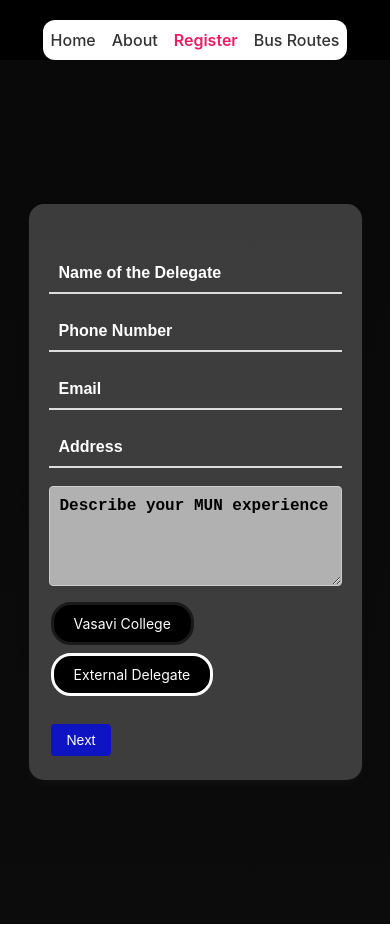
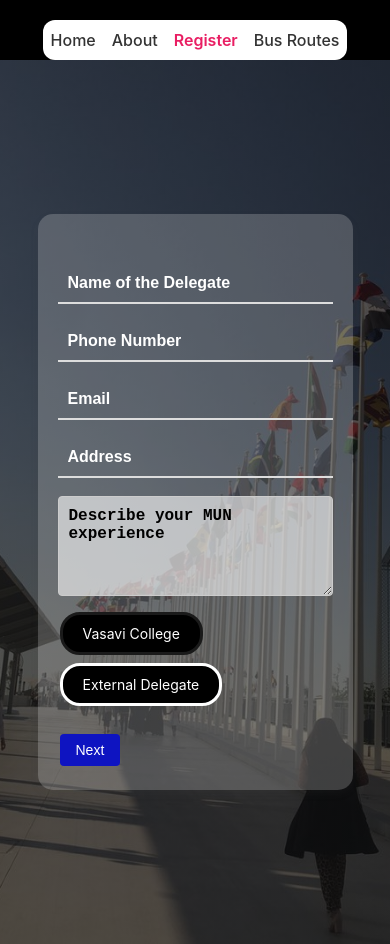
Before and after one commit to viveak910/VasaviMUN-Group, a React (Create React App) app: page /register in a window 390 px wide. Built offline with nearby package versions, Linux system fonts and the light colour scheme.

Commit message:
changed background

```diff
--- a/src/forms/step.css
+++ b/src/forms/step.css
@@ -10,7 +10,7 @@
       rgba(12, 12, 12, 0.717),
       rgba(16, 16, 16, 0.71)
     ),
-    url("TeamWork.jpg");
+    url("regback.jpeg");
   background-size: cover;
   background-position: center;
   background-repeat: no-repeat;
@@ -85,17 +85,6 @@ h4 {
   text-align: center;
 }
 @media (max-width: 768px) {
-  .stepper-wrapper {
-    background-image: linear-gradient(
-      rgba(12, 12, 12, 0.717),
-      rgba(16, 16, 16, 0.71)
-    );
-
-    background-position: top;
-    padding: 10px;
-    min-height: 100vh;
-  }
-
   .stepper-container {
     padding: 20px; /* Reduce padding inside the container */
     max-width: 90%; /* Make the content container more compact on mobile */
```
Also changed, not shown: src/forms/TeamWork.jpg (deleted), src/forms/regback.jpeg (added).
